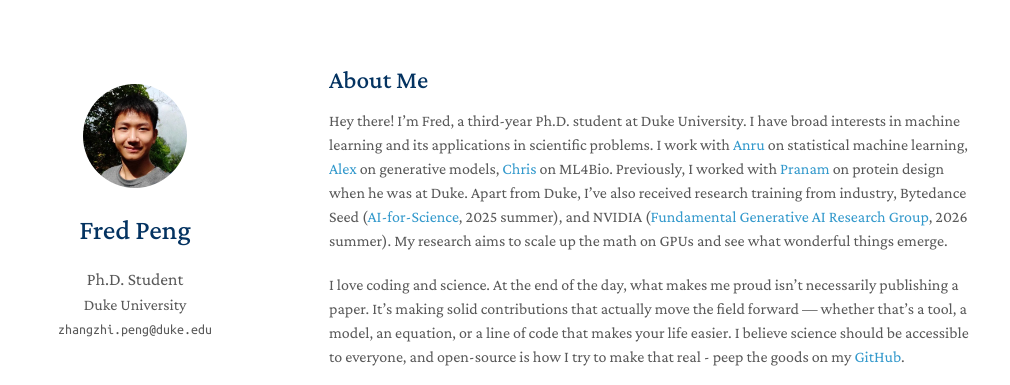
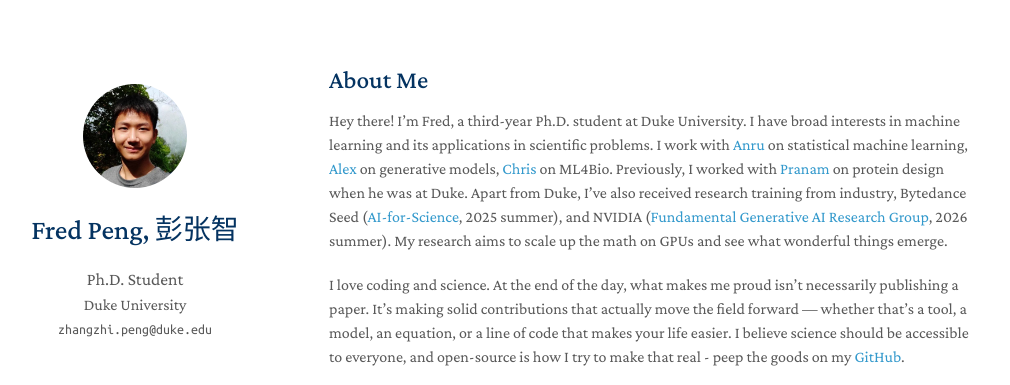
Before and after one commit to pengzhangzhi/home, a Jekyll site: the page built from index.md, in a window 1280 px wide. Shown: the top 385 px of the page, without its empty margins (141-1151 px from the left). Built offline with Jekyll 4.4.1, drawn with Linux system fonts in a browser that asks for light colours; nearby versions of some CDN libraries; a style sheet for code colours, icons or effects is not loaded; our own code applies the rules of GitHub Pages for plain Markdown files.

Commit message:
Update _config.yml

```diff
--- a/_config.yml
+++ b/_config.yml
@@ -1,5 +1,5 @@
 # Basic Information
-title: Fred Peng
+title: Fred Peng, 彭张智
 position: Ph.D. Student
 affiliation: Duke University
 email: zhangzhi.peng@duke.edu
```
